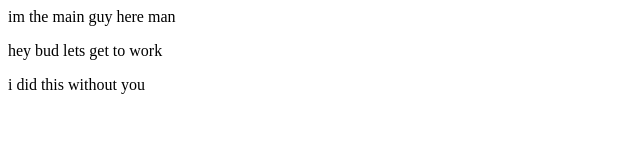
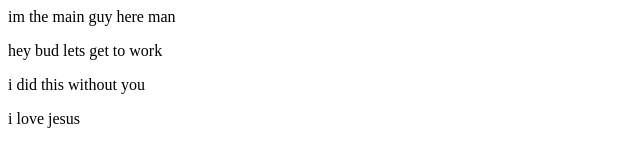
Before and after one commit to jutin0852/learning-git, a plain HTML site: page index.html in a window 1280 px wide. Shown: the full height of the page, 0-640 px from the left. Drawn offline with Linux system fonts and the light colour scheme.

Commit message:
added i love jesus

```diff
--- a/index.html
+++ b/index.html
@@ -9,6 +9,7 @@
    <p>im the main guy here man</p>
     <p>hey bud lets get to work</p>
      <p>i did this without you</p>
+     <p>i love jesus</p>
 
 </body>
 </html>
```
